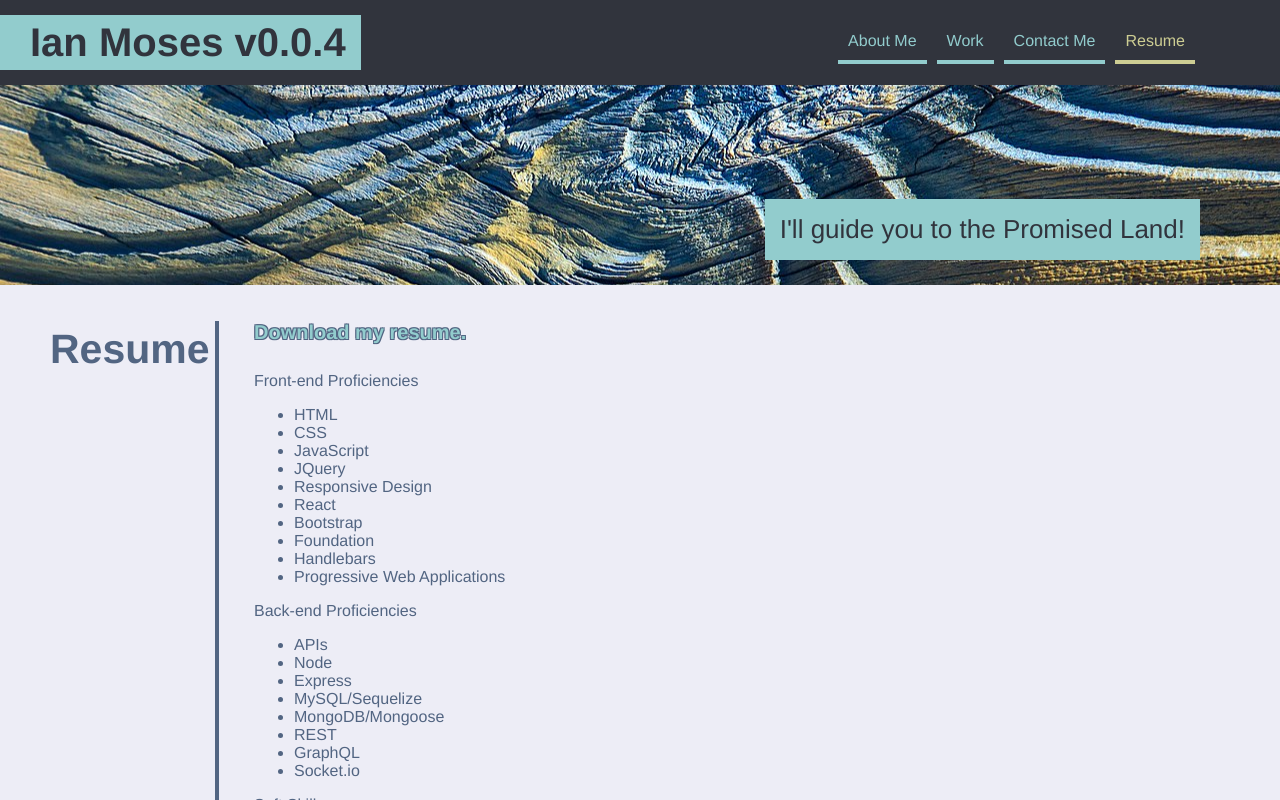
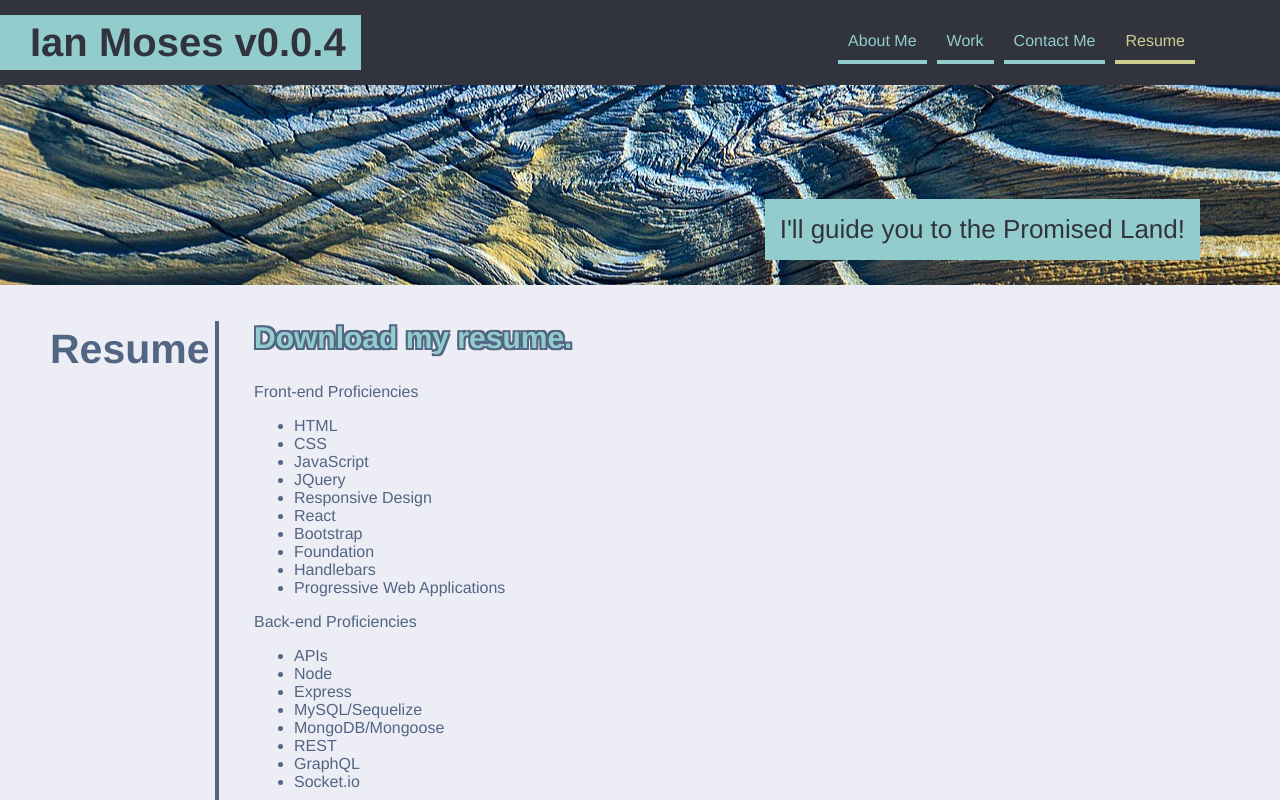
Before and after one commit to Moses-Ian/portfolio, a React (Create React App) app: page / in a window 1280 px wide. Shown: the top 800 px of the page. Built offline with nearby package versions, Linux system fonts and the light colour scheme.

Commit message:
download resume link looks better

```diff
--- a/public/assets/css/style.css
+++ b/public/assets/css/style.css
@@ -243,12 +243,13 @@ h3 {
 }
 
 .resume {
+	font-size: 30px;
 	color: var(--secondary-color);
 	text-shadow:
-		 1px  1px var(--primary-color),
-		-1px -1px var(--primary-color),
-		 1px -1px var(--primary-color),
-		-1px  1px var(--primary-color);
+		 2px  2px var(--primary-color),
+		-2px -2px var(--primary-color),
+		 2px -2px var(--primary-color),
+		-2px  2px var(--primary-color);
 }
 
 .resume:hover {
```
